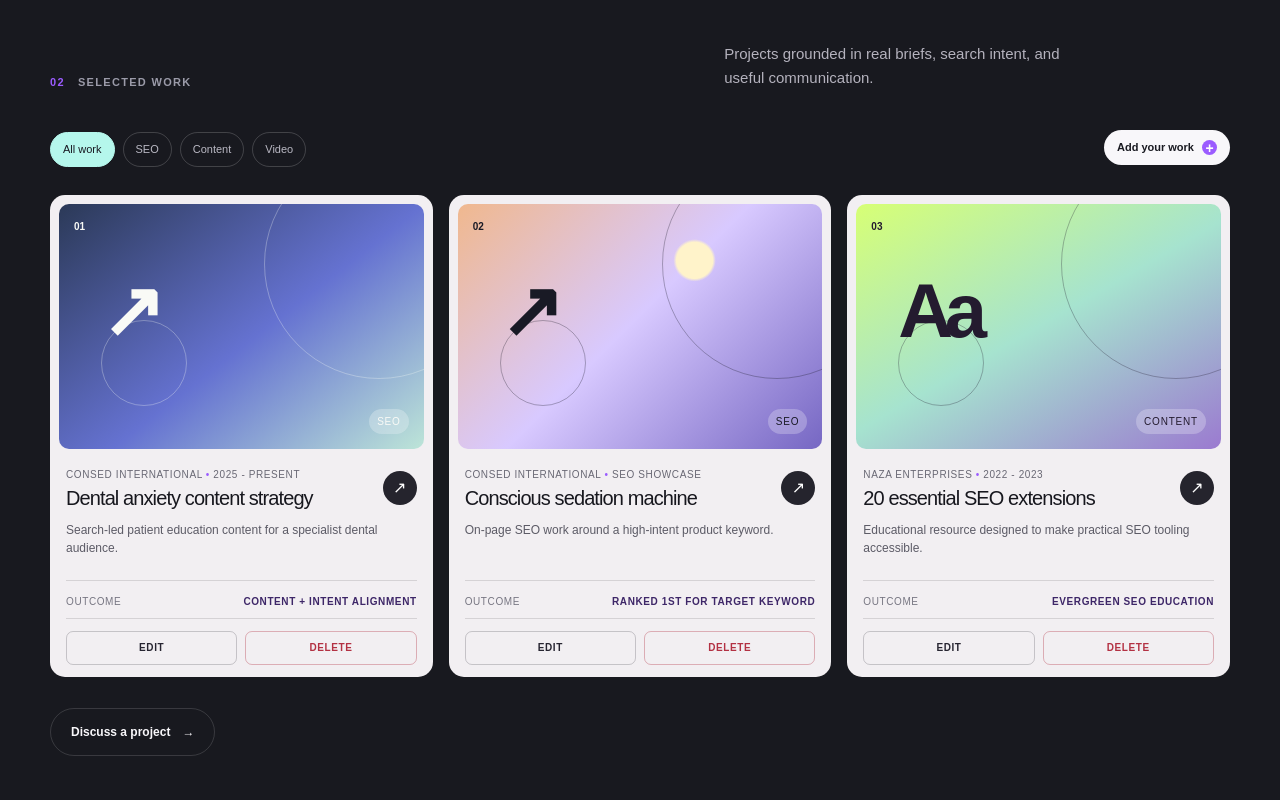
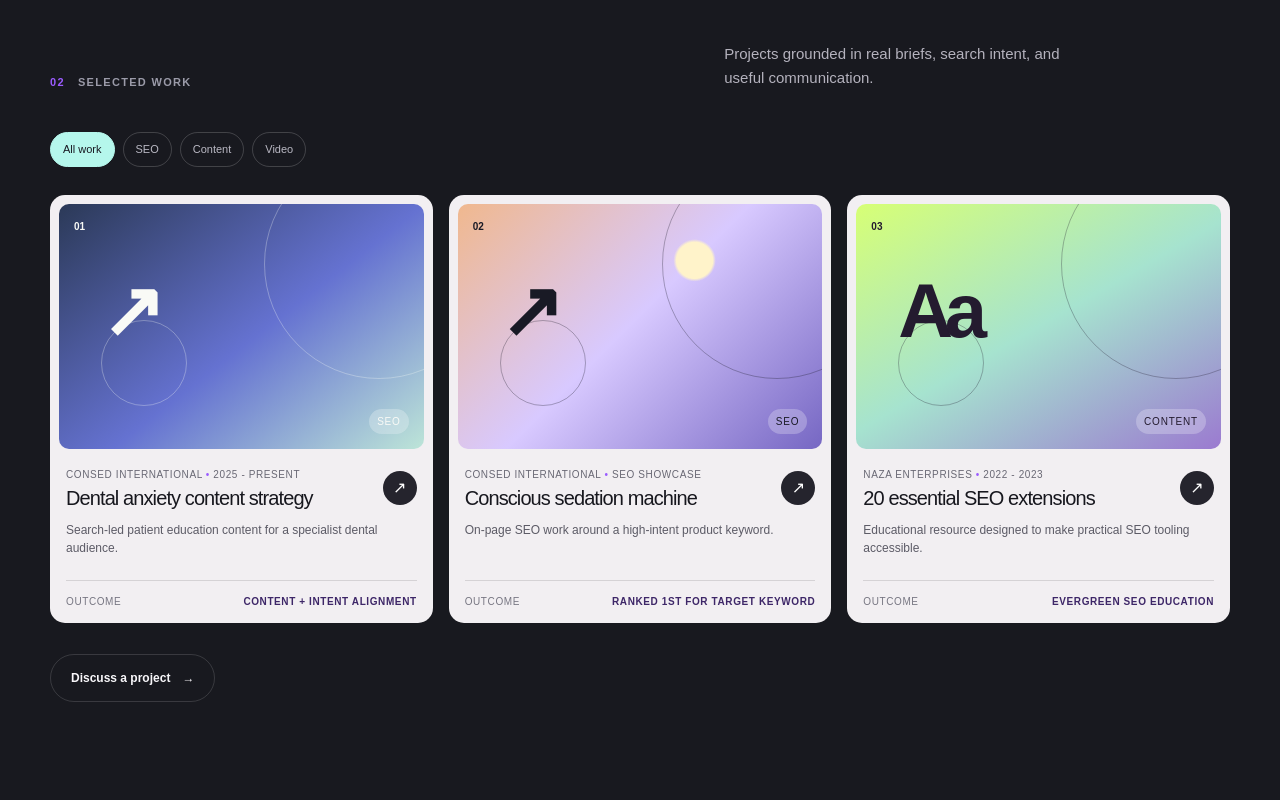
Before and after one commit to anandphilip02-cell/portfolio, a Next.js app: page / in a window 1280 px wide. Shown: the part 1700-2500 px from the top of the page. Built offline with nearby package versions, Linux system fonts and the light colour scheme.

Commit message:
Restrict work management to owner

```diff
--- /dev/null
+++ b/app/api/owner/route.ts
@@ -0,0 +1,20 @@
+import { getChatGPTUser } from "../../chatgpt-auth";
+
+export const dynamic = "force-dynamic";
+
+const ownerEmails = new Set(
+  (process.env.PORTFOLIO_OWNER_EMAILS ?? "ronak20039@gmail.com")
+    .split(",")
+    .map((email) => email.trim().toLowerCase())
+    .filter(Boolean),
+);
+
+export async function GET() {
+  const user = await getChatGPTUser();
+  const isOwner = Boolean(user && ownerEmails.has(user.email.toLowerCase()));
+
+  return Response.json(
+    { isOwner },
+    { headers: { "Cache-Control": "private, no-store" } },
+  );
+}
--- a/app/page.tsx
+++ b/app/page.tsx
@@ -84,6 +84,7 @@ export default function Home() {
   const [studioError, setStudioError] = useState("");
   const [editingProjectId, setEditingProjectId] = useState<string | null>(null);
   const [draftsLoaded, setDraftsLoaded] = useState(false);
+  const [isOwner, setIsOwner] = useState(false);
   const filters = ["All work", "SEO", "Content", "Video"];
   const allProjects = portfolioProjects;
   const visibleProjects =
@@ -118,6 +119,25 @@ export default function Home() {
     }
   }, [draftsLoaded, portfolioProjects]);
 
+  useEffect(() => {
+    let isActive = true;
+
+    async function checkOwnerAccess() {
+      try {
+        const response = await fetch("/api/owner", { cache: "no-store" });
+        const data = (await response.json()) as { isOwner?: boolean };
+        if (isActive) setIsOwner(data.isOwner === true);
+      } catch {
+        if (isActive) setIsOwner(false);
+      }
+    }
+
+    void checkOwnerAccess();
+    return () => {
+      isActive = false;
+    };
+  }, []);
+
   function resetWorkDraft() {
     setDraftTitle("");
     setDraftClient("");
@@ -129,6 +149,7 @@ export default function Home() {
   }
 
   function openNewWorkStudio() {
+    if (!isOwner) return;
     resetWorkDraft();
     setStudioOpen(true);
   }
@@ -139,7 +160,7 @@ export default function Home() {
   }
 
   function handleEditWork(project: PortfolioProject) {
-    if (!project.id) return;
+    if (!isOwner || !project.id) return;
     setDraftTitle(project.title);
     setDraftClient(project.client === "Personal work" ? "" : project.client);
     setDraftDescription(project.copy);
@@ -151,12 +172,14 @@ export default function Home() {
   }
 
   function handleDeleteWork(projectId: string) {
+    if (!isOwner) return;
     if (!window.confirm("Delete this work from your portfolio?")) return;
     setPortfolioProjects((current) => current.filter((project) => project.id !== projectId));
     if (editingProjectId === projectId) closeWorkStudio();
   }
 
   function handlePhotoChange(event: ChangeEvent<HTMLInputElement>) {
+    if (!isOwner) return;
     const photo = event.target.files?.[0];
     if (!photo) return;
     if (!photo.type.startsWith("image/")) {
@@ -174,6 +197,7 @@ export default function Home() {
 
   function handleAddWork(event: FormEvent<HTMLFormElement>) {
     event.preventDefault();
+    if (!isOwner) return;
     if (!draftPhoto) {
       setStudioError("Add a work photo before saving your draft.");
       return;
@@ -337,11 +361,13 @@ export default function Home() {
                 </button>
               ))}
             </div>
-            <button className="add-work-button" type="button" onClick={studioOpen ? closeWorkStudio : openNewWorkStudio} aria-expanded={studioOpen} aria-controls="work-studio">
-              {studioOpen ? "Close studio" : "Add your work"} <span>+</span>
-            </button>
+            {isOwner && (
+              <button className="add-work-button" type="button" onClick={studioOpen ? closeWorkStudio : openNewWorkStudio} aria-expanded={studioOpen} aria-controls="work-studio">
+                {studioOpen ? "Close studio" : "Add your work"} <span>+</span>
+              </button>
+            )}
           </div>
-          {studioOpen && (
+          {isOwner && studioOpen && (
             <form className="work-studio" id="work-studio" onSubmit={handleAddWork}>
               <div className="studio-heading">
                 <div><span>Portfolio studio</span><h3>{editingProjectId ? "Update your work details." : "Add a photo and your edited-video link."}</h3></div>
@@ -381,7 +407,7 @@ export default function Home() {
                 <p className="project-copy">{project.copy}</p>
                 <div className="project-result"><span>Outcome</span><b>{project.result}</b></div>
                 {project.videoUrl && <a className="video-link" href={project.videoUrl} target="_blank" rel="noreferrer">Watch edited video <span>↗</span></a>}
-                {project.id && (
+                {isOwner && project.id && (
                   <div className="project-manage" aria-label={`Manage ${project.title}`}>
                     <button type="button" onClick={() => handleEditWork(project)}>Edit</button>
                     <button className="delete-work" type="button" onClick={() => handleDeleteWork(project.id!)}>Delete</button>
@@ -460,7 +486,7 @@ export default function Home() {
         </div>
       </section>
 
-      <footer className="footer page-shell"><a className="brand" href="#top"><span>AP</span><small>Digital marketing</small></a><p>© 2026 Anand Philip. Crafted with purpose.</p><a href="#top">Back to top ↑</a></footer>
+      <footer className="footer page-shell"><a className="brand" href="#top"><span>AP</span><small>Digital marketing</small></a><p>© 2026 Anand Philip. Crafted with purpose.</p><a className="owner-access" href={isOwner ? "/signout-with-chatgpt?return_to=%2F" : "/signin-with-chatgpt?return_to=%2F"}>{isOwner ? "Owner mode" : "Owner access"}</a><a href="#top">Back to top ↑</a></footer>
     </main>
   );
 }
```
Also changed, not shown: app/globals.css.
